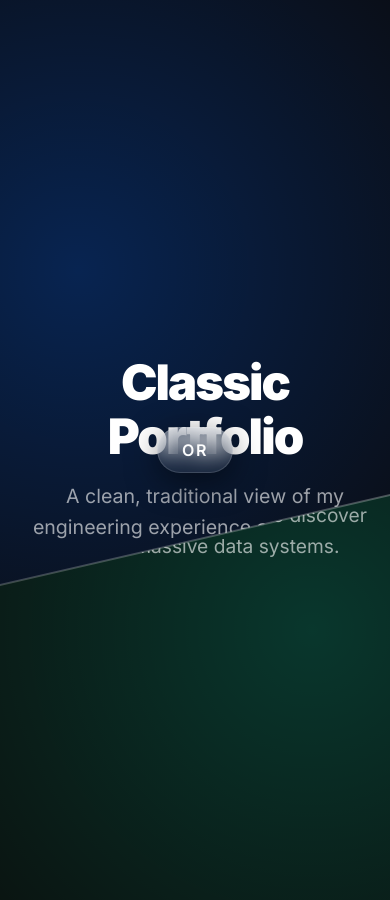
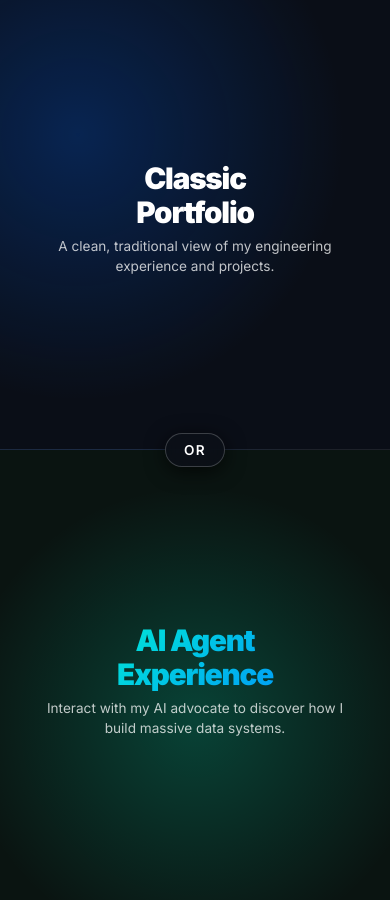
Before and after one commit to pavan-badempet/pavan-badempet.github.io, a Jekyll site: the page built from index.html, in a window 390 px wide. Built offline with Jekyll 4.4.1, drawn with Linux system fonts in a browser that asks for light colours.

Commit message:
fix(mobile): resolve split-screen option selection overlap and clipping on mobile

```diff
--- a/_layouts/gateway.html
+++ b/_layouts/gateway.html
@@ -169,41 +169,70 @@
     }
 
     @media (max-width: 768px) {
+      .gateway-container {
+        display: flex;
+        flex-direction: column;
+        height: 100vh;
+        height: 100dvh;
+      }
+      .gateway-side {
+        position: relative !important;
+        width: 100% !important;
+        height: 50% !important;
+        padding: 24px 20px !important;
+        justify-content: center !important;
+        align-items: center !important;
+        text-align: center !important;
+        clip-path: none !important;
+        transition: background 0.3s ease, transform 0.2s ease;
+      }
       .classic-side {
-        padding-left: 20px;
-        align-items: center;
+        padding-bottom: 36px !important;
+        background: #0a0e17;
+        background-image: radial-gradient(circle at 50% 40%, rgba(0, 102, 255, 0.2) 0%, transparent 70%);
+        border-bottom: 1px solid rgba(255, 255, 255, 0.08);
       }
       .agent-side {
-        padding-right: 20px;
-        align-items: center;
-        /* Horizontal split on mobile */
-        clip-path: polygon(0 55%, 100% 45%, 100% 100%, 0 100%);
+        padding-top: 36px !important;
+        background: #0a1411;
+        background-image: radial-gradient(circle at 50% 60%, rgba(0, 255, 204, 0.2) 0%, transparent 70%);
       }
-      .classic-side .gateway-content {
-        transform: translateY(-20px);
-        text-align: center;
+      .gateway-content {
+        max-width: 320px !important;
+        transform: none !important;
+        text-align: center !important;
       }
+      .classic-side .gateway-content,
       .agent-side .gateway-content {
-        transform: translateY(20px);
-        text-align: center;
+        transform: none !important;
+        text-align: center !important;
+      }
+      .gateway-title {
+        font-size: clamp(1.85rem, 5.5vw, 2.3rem);
+        line-height: 1.15;
+        margin-bottom: 0.5rem;
+      }
+      .gateway-desc {
+        font-size: clamp(0.85rem, 3.2vw, 0.98rem);
+        line-height: 1.45;
+        opacity: 0.75;
       }
       .laser-divider {
-        clip-path: polygon(0 calc(55% - 1px), 100% calc(45% - 1px), 100% calc(45% + 1px), 0 calc(55% + 1px));
+        display: none;
       }
-      /* Hover states for mobile */
-      .classic-side:hover ~ .agent-side {
-        clip-path: polygon(0 65%, 100% 55%, 100% 100%, 0 100%);
+      .gateway-badge {
+        padding: 8px 18px;
+        font-size: 0.85rem;
+        background: rgba(12, 16, 24, 0.9);
+        border: 1px solid rgba(255, 255, 255, 0.2);
+        box-shadow: 0 4px 20px rgba(0, 0, 0, 0.7);
       }
-      .classic-side:hover ~ .laser-divider {
-        clip-path: polygon(0 calc(65% - 1px), 100% calc(55% - 1px), 100% calc(55% + 1px), 0 calc(65% + 1px));
+      .classic-side:active {
+        background-image: radial-gradient(circle at 50% 50%, rgba(0, 102, 255, 0.35) 0%, transparent 70%);
       }
-      .agent-side:hover {
-        clip-path: polygon(0 45%, 100% 35%, 100% 100%, 0 100%);
+      .agent-side:active {
+        background-image: radial-gradient(circle at 50% 50%, rgba(0, 255, 204, 0.35) 0%, transparent 70%);
       }
-      .agent-side:hover ~ .laser-divider {
-        clip-path: polygon(0 calc(45% - 1px), 100% calc(35% - 1px), 100% calc(35% + 1px), 0 calc(45% + 1px));
-      }
-      .gateway-title { font-size: 3rem; }
     }
   </style>
 </head>
```
